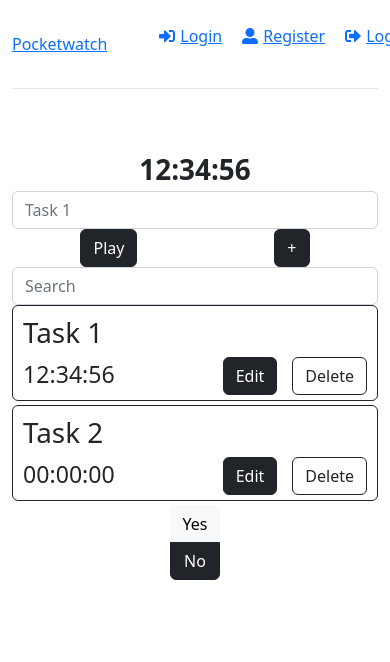
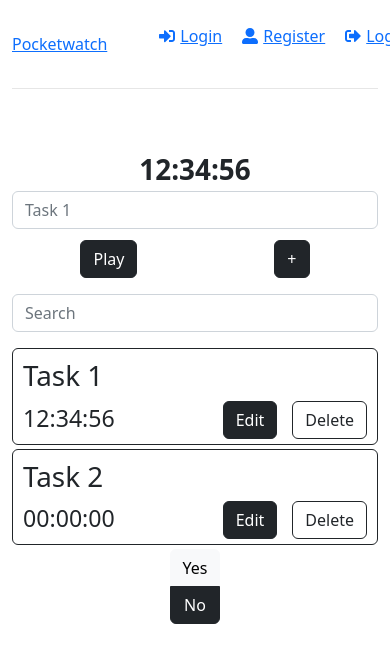
Before and after one commit to constellationz/pocketwatch, a React (Create React App) app in the folder frontend/: page / in a window 390 px wide. Shown: the top 662 px of the page. Built offline with nearby package versions, Linux system fonts and the light colour scheme.

Commit message:
Add spacing between the current task and searchbar

```diff
--- a/frontend/src/components/CurrentTask.js
+++ b/frontend/src/components/CurrentTask.js
@@ -2,8 +2,8 @@ import Button from "react-bootstrap/Button";
 
 const CurrentTask = ({ props }) => {
   return (
-    <div className="row">
-      <div className="d-flex justify-content-start col-md-8 col-12">
+    <div className="row mb-3">
+      <div className="d-flex justify-content-start col-md-8 col-12 current-task-name">
         <input className="form-control" placeholder={props.name} />
       </div>
       <div className="d-flex col-md-4 col-12 current-task-buttons">
--- a/frontend/src/components/Search.js
+++ b/frontend/src/components/Search.js
@@ -1,5 +1,5 @@
 const Search = ({ taskName }) => {
-  return <input className="form-control search-bar" placeholder="Search" />;
+  return <input className="form-control mb-3 search-bar" placeholder="Search" />;
 };
 
 export default Search;
--- a/frontend/src/index.css
+++ b/frontend/src/index.css
@@ -238,6 +238,10 @@ h3 {
 }
 
 @media (max-width: 768px) {
+  .current-task-name {
+    margin-bottom: 3%;
+  }
+
   .current-task-buttons {
     justify-content: space-around;
   }
```
